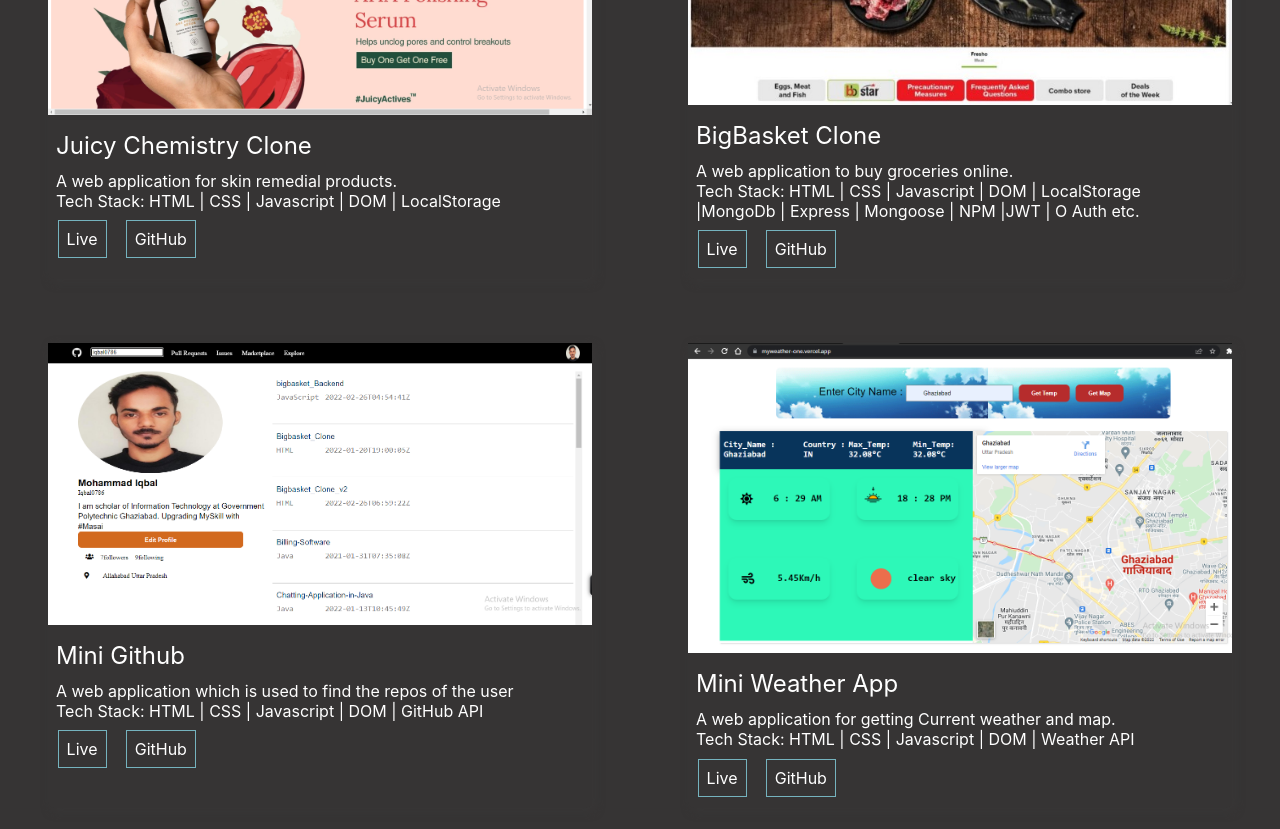
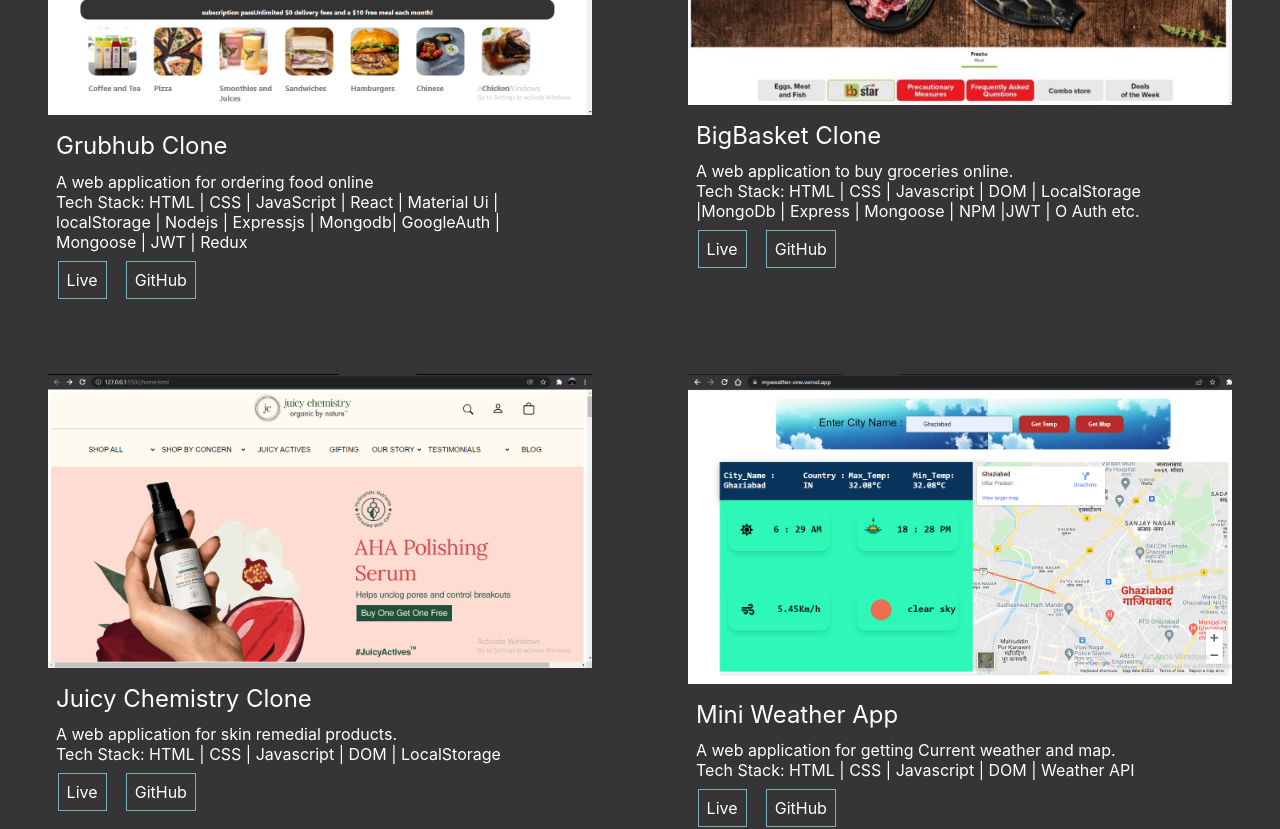
Before and after one commit to Iqbal0786/my_portfolio, a React (Create React App) app: page / in a window 1280 px wide. Shown: the part 2380-3209 px from the top of the page. Built offline with nearby package versions, Linux system fonts and the light colour scheme.

Commit message:
added new project

```diff
--- a/src/components/Pages/Project.js
+++ b/src/components/Pages/Project.js
@@ -5,6 +5,7 @@
 import bigbasekthero from "../images/bigbasket hero.jpeg"
 import githubhero from "../images/Mini Github.png"
 import weatherhero from "../images/weatherhero.png"
+import grubhero from "../images/GrubHub Hero.png"
 
 function Project() {
     return (
@@ -16,27 +17,30 @@
                 </div>
             </div>
             <div className="container">
-                {/* project one */}
-                <div className="projs">
+            <div className="projs">
                     <div className="img">
-                        <img src={juicyheroimg} alt="movies" />
+                        <img src={grubhero} alt="movies" />
                     </div>
                     <div className="title">
-                       Juicy Chemistry Clone
+                    Grubhub Clone
                     </div>
                     <div className="projinfo">
-                    A web application for skin remedial products.<br/>
-                    Tech Stack: HTML | CSS | Javascript | DOM | LocalStorage
+                    A web application for ordering food online<br/>
+                    Tech Stack: HTML | CSS | JavaScript | React | Material Ui |
+localStorage | Nodejs | Expressjs | Mongodb| GoogleAuth |
+Mongoose | JWT | Redux
                     </div>
                      <div className='flex'>
                      <div className="projlinks">
-                        <a href="https://juicy-chemistry-clone1.vercel.app/" target={"_blank"}>Live</a>
+                        <a href="https://grubhub-clone-project.vercel.app/" target={"_blank"}>Live</a>
                     </div>
                     <div className="projlinks">
-                        <a href="https://github.com/Iqbal0786/Juicy_Chemistry_Clone1" target={"_blank"}>GitHub</a>
+                        <a href="https://github.com/kajalG-97/GRUBHUB-CLONE-PROJECT" target={"_blank"}>GitHub</a>
                     </div>
                      </div>
                 </div>
+
+                {/* project one */}
 
                  {/* project two */}
                  <div className="projs">
@@ -63,21 +67,21 @@
                  {/* project three */}
                  <div className="projs">
                     <div className="img">
-                        <img src={githubhero} alt="movies" />
+                        <img src={juicyheroimg} alt="movies" />
                     </div>
                     <div className="title">
-                     Mini Github
+                       Juicy Chemistry Clone
                     </div>
                     <div className="projinfo">
-                    A web application which is used to find the repos of the user<br/>
-                    Tech Stack: HTML | CSS | Javascript | DOM | GitHub API
+                    A web application for skin remedial products.<br/>
+                    Tech Stack: HTML | CSS | Javascript | DOM | LocalStorage
                     </div>
                      <div className='flex'>
                      <div className="projlinks">
-                        <a href="https://my-mini-git-hub-v1.vercel.app/" target={"_blank"}>Live</a>
+                        <a href="https://juicy-chemistry-clone1.vercel.app/" target={"_blank"}>Live</a>
                     </div>
                     <div className="projlinks">
-                        <a href="https://github.com/Iqbal0786/my_mini_gitHub_v1" target={"_blank"}>GitHub</a>
+                        <a href="https://github.com/Iqbal0786/Juicy_Chemistry_Clone1" target={"_blank"}>GitHub</a>
                     </div>
                      </div>
                 </div>
```
Also changed, not shown: src/components/images/GrubHub Hero.png (added).
